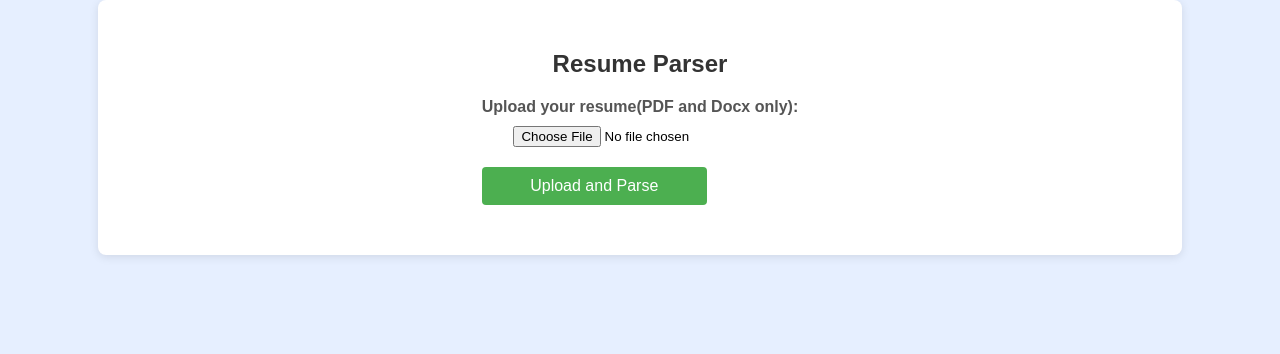
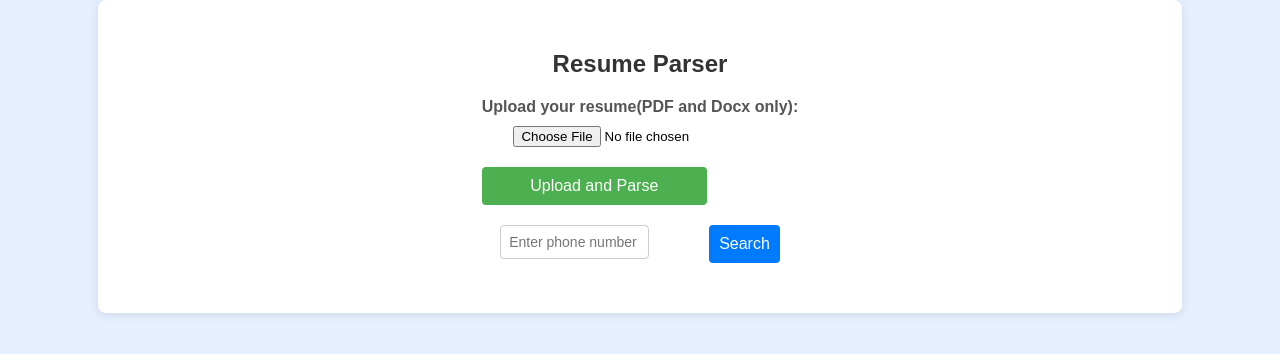
Before and after one commit to badrinath0526/Resume-Parser, a Flask app: page / in a window 1280 px wide. Shown: the top 354 px of the page. Run offline with Flask 3, Linux system fonts and the light colour scheme.

Commit message:
Updated UI with  search button for retrieving saved results

```diff
--- a/app.py
+++ b/app.py
@@ -39,4 +39,4 @@ def handle_job_title():
         return jsonify({"error": "Failed to save in json file"})
 
 if __name__ == '__main__':
-    app.run(host='192.168.10.169', port=5000, debug=True)
+    app.run(host='192.168.10.172', port=5000, debug=True)
--- a/static/script.js
+++ b/static/script.js
@@ -1,3 +1,62 @@
+document.getElementById("searchForm").addEventListener('submit', async function (event) {
+    event.preventDefault();
+    const phoneNumber = document.getElementById("phoneNumber").value;
+
+    if (!phoneNumber) {
+        alert("Please enter a phone number");
+        return;
+    }
+
+    // Disable the upload form while search results are being fetched
+    document.getElementById('uploadForm').querySelector('button').disabled = true;
+
+    document.getElementById('loading').style.display = 'block';
+
+    try {
+        const response = await fetch('http://192.168.10.130:5000/getdata',{method:'POST',
+            headers:{
+                'Content-Type':'application/json'
+            },
+            body:JSON.stringify({phoneNo:phoneNumber})
+
+        });
+        if (!response.ok) {
+            throw new Error(`HTTP error! status: ${response.status}`);
+        }
+        const data = await response.json();
+
+        // If data is found, populate the form fields
+        if (data) {
+            document.getElementById('results').style.display='block';
+            document.getElementById('email').value = data['email'] || "Not Found";
+            document.getElementById('jobTitle').value = data['jobTitle'] || "Not Found";
+            document.getElementById('currentOrganization').value = data['organization'] || "Not Found";
+            document.getElementById('name').value = data['name'] || "Not Found";
+            document.getElementById('degree1').value=data['degree']||'Not Found'
+            document.getElementById('college').value=data['college']||'Not Found'
+            document.getElementById('passOutYear').value=data['passOutYear']||'Not Found'
+            document.getElementById('yearsOfExp').value=data['yearsOfExp']||'Not Found'
+            document.getElementById('phoneNo').value = phoneNumber;
+
+            document.getElementById("skillsSection").style.display = 'block';
+
+            document.getElementById('profileSummarySection').style.display = 'block';
+            document.getElementById("educationSection").style.display = 'block';
+            document.querySelector('.right-side').style.display = 'block';
+        } else {
+            alert("No data found for the given phone number.");
+        }
+
+    } catch (error) {
+        console.error("Error fetching data:", error);
+        alert("An error occurred while fetching data. Please try again.");
+    } finally {
+        document.getElementById('loading').style.display = 'none';
+        document.getElementById('uploadForm').querySelector('button').disabled = false; // Re-enable the upload form
+    }
+});
+
+
 function toggleSection(event){
     const sectionContent=event.target.nextElementSibling;
     const toggleSymbol=event.target.querySelector('.toggle-symbol')
@@ -16,6 +75,7 @@ document.querySelectorAll('.section h4').forEach(sectionHeader => {
     sectionHeader.addEventListener('click', toggleSection);
 });
 
+
 function toggleInput(event) {
     const span = event.target;
     const input = span.nextElementSibling;
@@ -26,12 +86,16 @@ function toggleInput(event) {
 
     input.focus();  // Focus on input field for editing
 }
-
+function resetFormFields(){
+    const fields = ['email', 'jobTitle', 'currentOrganization', 'programming_languages', 'frontend_skills', 'backend_skills', 'databases', 'other_skills', 'name', 'college', 'degree1', 'passOutYear', 'yearsOfExp', 'phoneNo'];
+    fields.forEach(field=>{
+        document.getElementById(field).value=""
+    })
+}
 // Add event listeners to all editable spans to make them clickable
 document.querySelectorAll('.result-row span').forEach(span => {
     span.addEventListener('click', toggleInput);
 });
-
 document.getElementById("uploadForm").addEventListener('submit',async function (event) {
     event.preventDefault()
     const fileInput=document.getElementById('file')
@@ -46,21 +110,22 @@ document.getElementById("uploadForm").addEventListener('submit',async function (
     document.getElementById('loading').style.display='block'
     document.getElementById('results').style.display='none'
     document.querySelector('.right-side').style.display = 'none'
-
+    document.getElementById('searchForm').querySelector('button').disabled=true
+    resetFormFields()
     try{
         const [response1,response2]= await Promise.all
         ([fetch('/parse-resume',{method:'POST',body:formData}),
-        fetch("http://192.168.10.130:5000/extract",{method:'POST',body:formData})
+        // fetch("http://192.168.10.130:5000/extract",{method:'POST',body:formData})
     ]);
 
         if(!response1.ok){
             throw new Error(`HTTP error! status: ${response1.status}`)
         }
-        if(!response2.ok){
-            throw new Error(`HTTP error! status: ${response2.status}`)
-        }
+        // if(!response2.ok){
+        //     throw new Error(`HTTP error! status: ${response2.status}`)
+        // }
         const result1= await response1.json()
-        const result2=await response2.json()
+        // const result2=await response2.json()
         console.log(result1)
         // console.log(result2)
 
@@ -73,18 +138,18 @@ document.getElementById("uploadForm").addEventListener('submit',async function (
         document.getElementById('backend_skills').value=result1['backend_skills']||"Not found"
         document.getElementById('databases').value=result1['databases']||'Not found'
         document.getElementById('other_skills').value=result1['other_skills']||'Not found'
-        document.getElementById('name').value=result2['name'] || "Not found"
-        document.getElementById("college").value=result2['college']||"Not found"
-        document.getElementById('degree1').value=result2['degree1'] || "Not found"
-        document.getElementById('degree2').value=result2['degree2'] || "Not found"
-        document.getElementById('passOutYear').value=result2['passOutYear'] ||"Not found"
-        document.getElementById('phoneNo').value=result2['phoneNo'] ||"Not found"
-        document.getElementById('yearsOfExp').value=result2['yearsOfExp']||"Not found"
-        document.getElementById('summary').value=result2['summary']||'Not found'
-        document.getElementById('college2').value=result2['degree2']['college2']||'Not found'
-        document.getElementById('degree2').value=result2['degree2']['degre2']||'Not found'
-        document.getElementById('passOutYear2').value=result2['degree2']['passOutYear']||'Not found'
-        document.getElementById('percentage').value=result2['degree2']['percentage']||'Not found'
+        // document.getElementById('name').value=result2['name'] || "Not found"
+        // document.getElementById("college").value=result2['college']||"Not found"
+        // document.getElementById('degree1').value=result2['degree1'] || "Not found"
+        // document.getElementById('degree2').value=result2['degree2'] || "Not found"
+        // document.getElementById('passOutYear').value=result2['passOutYear'] ||"Not found"
+        // document.getElementById('phoneNo').value=result2['phoneNo'] ||"Not found"
+        // document.getElementById('yearsOfExp').value=result2['yearsOfExp']||"Not found"
+        // document.getElementById('summary').value=result2['summary']||'Not found'
+        // document.getElementById('college2').value=result2['degree2']['college2']||'Not found'
+        // document.getElementById('degree2').value=result2['degree2']['degre2']||'Not found'
+        // document.getElementById('passOutYear2').value=result2['degree2']['passOutYear']||'Not found'
+        // document.getElementById('percentage').value=result2['degree2']['percentage']||'Not found'
 
 
         document.getElementById("skillsSection").style.display='block'
@@ -97,6 +162,7 @@ document.getElementById("uploadForm").addEventListener('submit',async function (
         alert("An error occurred  while parsing the resume. Please try again")
     }finally{
         document.getElementById('loading').style.display='none'
+        document.getElementById('searchForm').querySelector('button').disabled=false
     }
 
 })
--- a/static/styles.css
+++ b/static/styles.css
@@ -203,3 +203,40 @@ h2{
     color: #a94442;
     border: 1px solid #ebccd1;
 }
+.search-form {
+    display: flex;
+    justify-content: center;
+    margin-top: 20px;
+}
+
+.search-input {
+    margin-right: 10px;
+}
+
+.search-btn {
+    background-color: #007BFF;
+    color: white;
+    border: none;
+    padding: 10px 10px;
+    border-radius: 4px;
+    cursor: pointer;
+    font-size: 16px;
+    transition: background-color 0.3s ease;
+}
+
+.search-btn:hover {
+    background-color: #0056b3;
+}
+.search-bar{
+    width: 75%;
+    padding: 8px;
+    border: 1px solid #ccc;
+    border-radius: 4px;
+    font-size: 14px;
+    box-sizing: border-box;
+}
+.search-bar:focus{
+    border-color: #4CAF50;
+    outline: none;
+    box-shadow: 0 0 4px rgba(76,175,80,0.3);
+}
--- a/templates/index.html
+++ b/templates/index.html
@@ -17,6 +17,14 @@
             </div>
             <button type="submit" class="upload-btn">Upload and Parse</button>
         </form>
+        <form id="searchForm" class="search-form">
+            <div class="search-input">
+                <!-- <label for="phoneNumber">Search by phone number:</label> -->
+                <input type="text" id="phoneNumber" name="phoneNumber" placeholder="Enter phone number" class="search-bar">
+            </div>
+            <button type="submit" class="search-btn">Search</button>
+        </form>
+
         <div class="loading" id="loading">
             <span></span>
         </div>
@@ -83,14 +91,17 @@
             </div>
             <div class="result-row">
             <h5>Frontend Skills:</h5>
+
             <textarea type="text" name="frontend_skills" id="frontend_skills"></textarea>
             </div>
             <div class="result-row">
             <h5>Backend skills:</h5>
+
             <textarea type="text" name="backend_skills" id="backend_skills"></textarea>
             </div>
             <div class="result-row">
             <h5>Databases:</h5>
+
             <textarea type="text" name="databases" id="databases"></textarea>
             </div>
             <div class="result-row">
```
